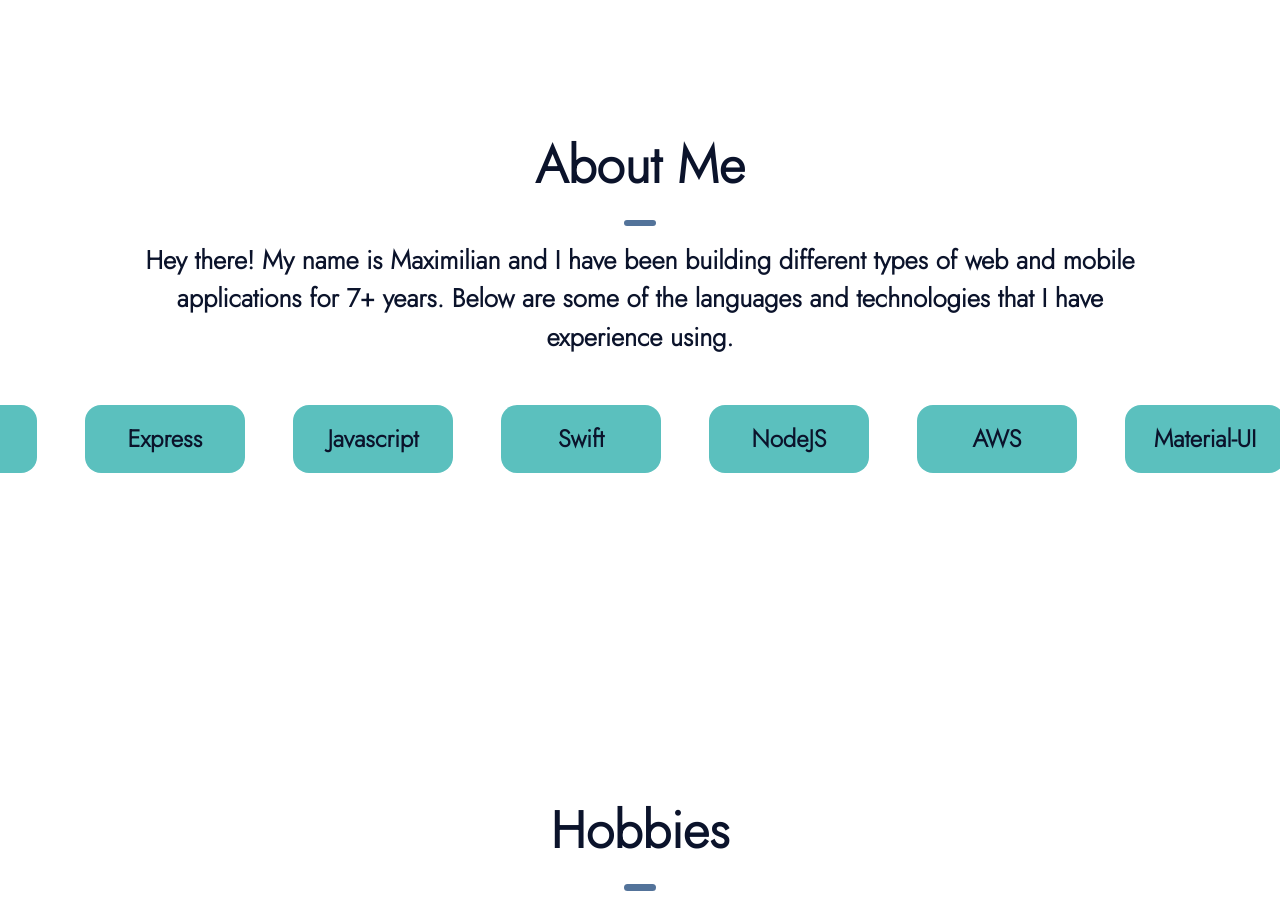
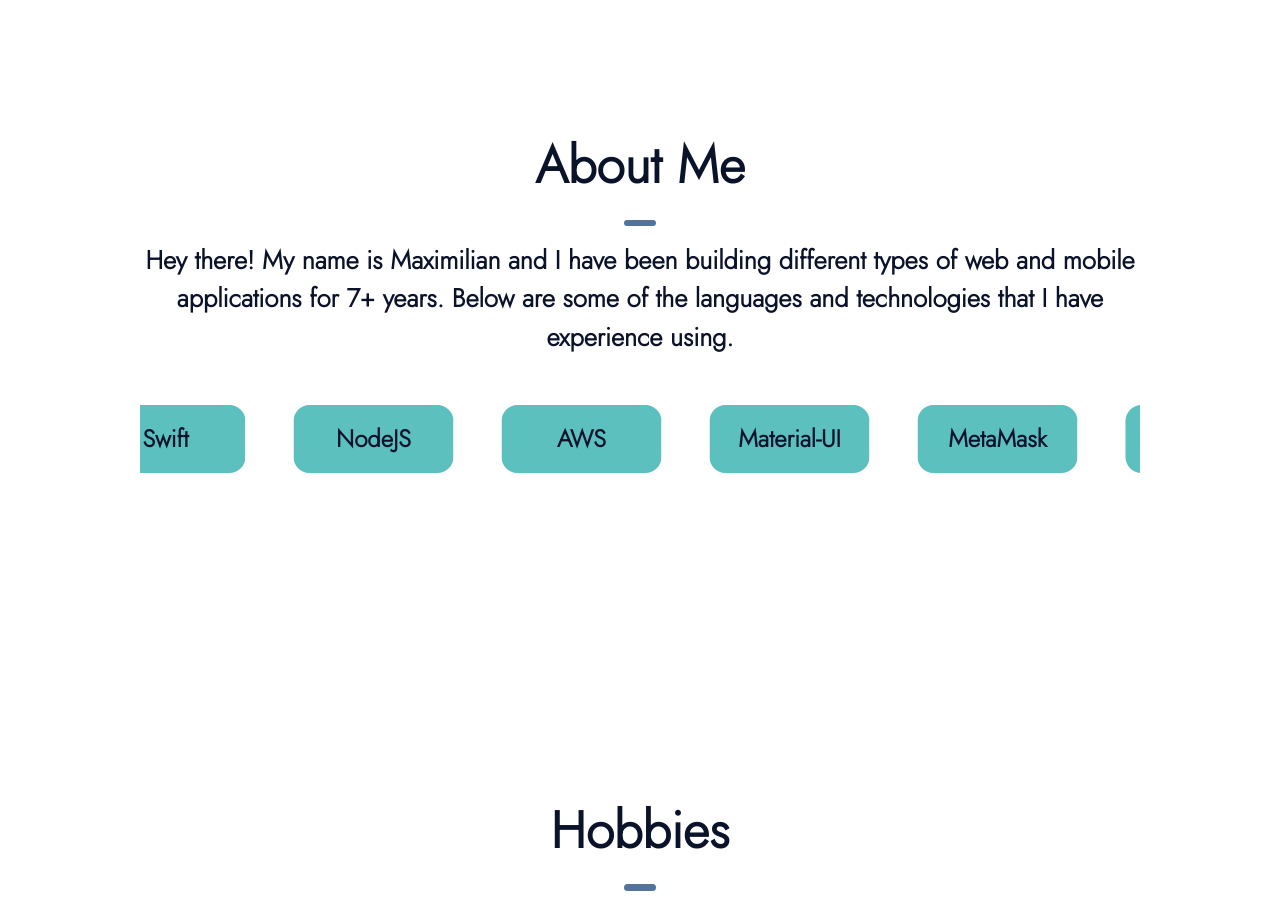
Before and after one commit to Maximilian-Oberholtzer/maximilian-portfolio, a React (Create React App) app: page / in a window 1280 px wide. Shown: the part 900-1810 px from the top of the page. Built offline with nearby package versions, Linux system fonts and the light colour scheme.

Commit message:
worked on conveyor belt in about me section

```diff
--- a/src/components/sections/About.js
+++ b/src/components/sections/About.js
@@ -43,18 +43,6 @@ const About = () => {
     "Express",
   ];
 
-  useEffect(() => {
-    const intervalId = setInterval(() => {
-      console.log(leftPosition);
-      if (leftPosition > -890) {
-        setLeftPosition((prevPosition) => prevPosition - 1);
-      } else {
-        setLeftPosition(200);
-      }
-    }, 8);
-    return () => clearInterval(intervalId);
-  }, [leftPosition]);
-
   return (
     <Scroll.Element name="About">
       <section className={classes.aboutRoot}>
@@ -65,21 +53,14 @@ const About = () => {
                 About Me
                 <div className={classes.divider} />
               </Typography>
-
               <Typography className={classes.aboutSubText} component="h1">
                 Hey there! My name is Maximilian and I have been building
                 different types of web and mobile applications for 7+ years.
                 Below are some of the languages and technologies that I have
                 experience using.
               </Typography>
-              <div
-                style={{
-                  display: "flex",
-                  marginTop: "3rem",
-                  position: "relative",
-                  left: `${leftPosition}px`,
-                }}
-              >
+              <div className={classes.scrollingContainer}>
+                <div className={classes.scrollingBelt}>
                   {technologiesArr.map((item, index) => (
                     <div key={index} className={classes.scrollingItem}>
                       <Typography
@@ -94,6 +75,7 @@ const About = () => {
                     </div>
                   ))}
                 </div>
+              </div>
             </>
           )}
         </Container>
--- a/src/components/sections/Styles.js
+++ b/src/components/sections/Styles.js
@@ -108,6 +108,7 @@ const useStyles = makeStyles((theme) => ({
     alignSelf: "center",
     boxSizing: "unset !important",
     maxWidth: "1000px !important",
+    overflow: "hidden",
   },
   aboutTitle: {
     fontWeight: "bold !important",
@@ -124,15 +125,58 @@ const useStyles = makeStyles((theme) => ({
     animation: "fadeInUp",
     animationDuration: "1.25s",
   },
+  scrollingContainer: {
+    position: "relative",
+    overflow: "hidden",
+    width: "inherit",
+    background: `linear-gradient(to right, transparent, ${theme.palette.background.main}, ${theme.palette.background.main}, transparent)`,
+    // "&::before": {
+    //   content: "''",
+    //   position: "absolute",
+    //   top: "45px",
+    //   left: "908px",
+    //   display: "block",
+    //   width: "100px",
+    //   height: "75px",
+    //   background: `linear-gradient(90deg,${theme.palette.background.main},hsla(0,0%,100%,0))`,
+    //   backgroundSize: "contain",
+    //   zIndex: "1200",
+    // },
+    // "&::after": {
+    //   content: "''",
+    //   position: "relative",
+    //   top: "-71px",
+    //   left: 0,
+    //   display: "block",
+    //   width: "100px",
+    //   height: "75px",
+    //   background: `linear-gradient(90deg,${theme.palette.background.main},hsla(0,0%,100%,0))`,
+    //   backgroundSize: "contain",
+    //   zIndex: "1200",
+    //},
+  },
+  scrollingBelt: {
+    display: "flex",
+    marginTop: "3rem",
+    overflow: "hidden",
+  },
+  "@keyframes moveLeft": {
+    "0%": {
+      transform: "translateX(0)",
+    },
+    "100%": {
+      transform: "translateX(-1300%)",
+    },
+  },
+
   scrollingItem: {
+    animation: "$moveLeft 22s linear infinite",
     background: theme.palette.backgroundSecondary.main,
-    display: "flex",
-    justifyContent: "center",
-    alignItems: "center",
     marginRight: "3rem",
     borderRadius: "1rem",
     padding: "1rem",
     minWidth: "8rem",
+    textAlign: "center",
   },
   //////////////////
   //Hobbies Styles//
```
Lines whose indentation alone changed are shown as unchanged.
